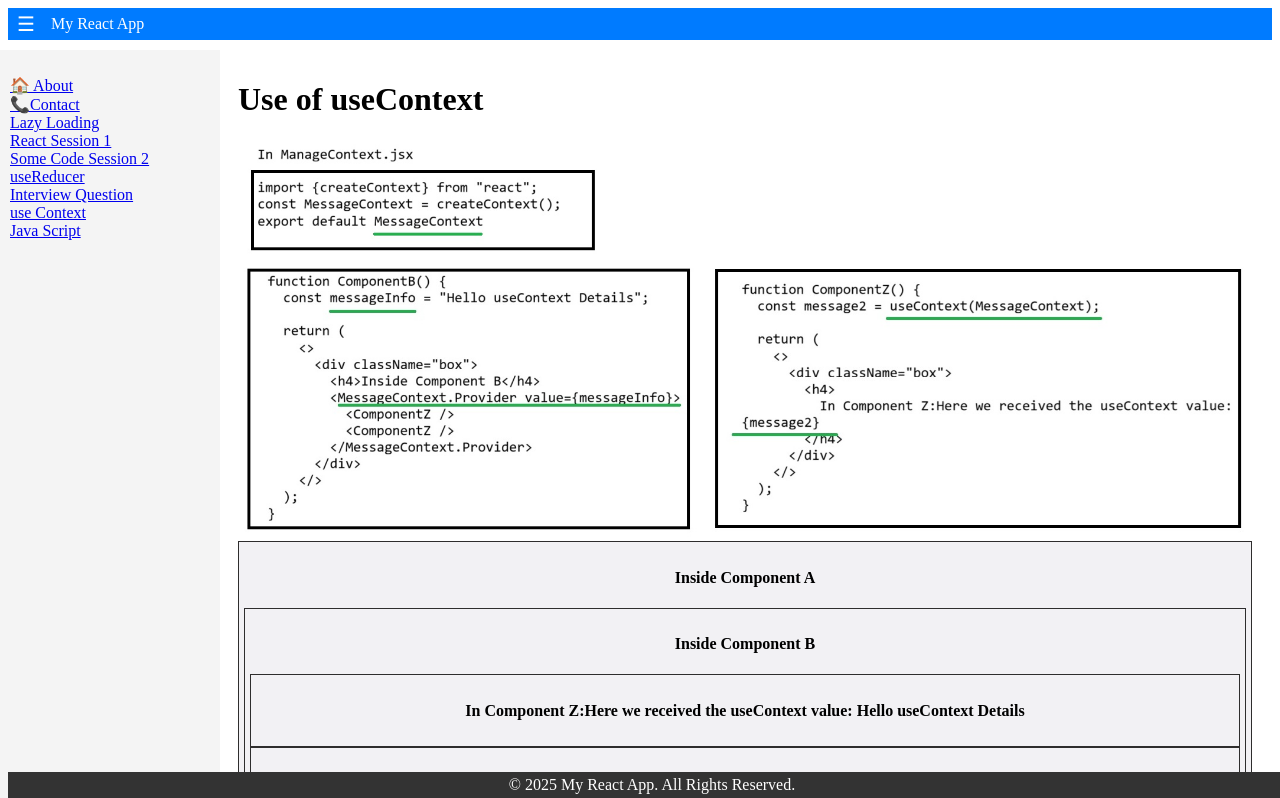
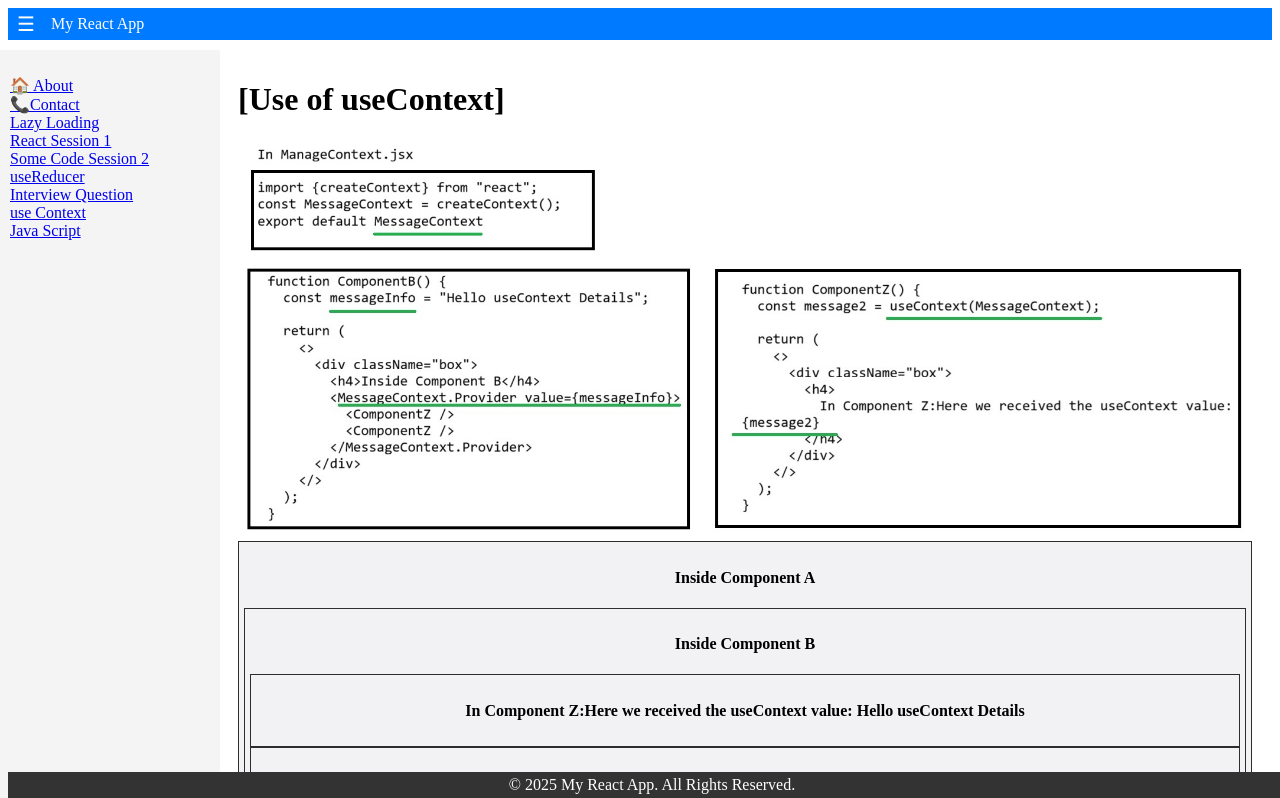
Before and after one commit to Kakhter/react-project, a React (Vite) app: page /session4 in a window 1280 px wide. Shown: the top 798 px of the page. Built offline with nearby package versions, Linux system fonts and the light colour scheme.

Commit message:
blank space cleaned

```diff
--- a/src/Component/Session4.jsx
+++ b/src/Component/Session4.jsx
@@ -6,7 +6,7 @@ import SyntaxHighlighter from "react-syntax-highlighter/dist/cjs/light";
 const Session4 = () => {
   return (
     <>
-      <h1> Use of useContext</h1>
+      <h1> [Use of useContext]</h1>
       <img src="./UseContext.jpg" alt="useReducer" width="100%"></img>
       <div>
         <ComponentA></ComponentA>
```
